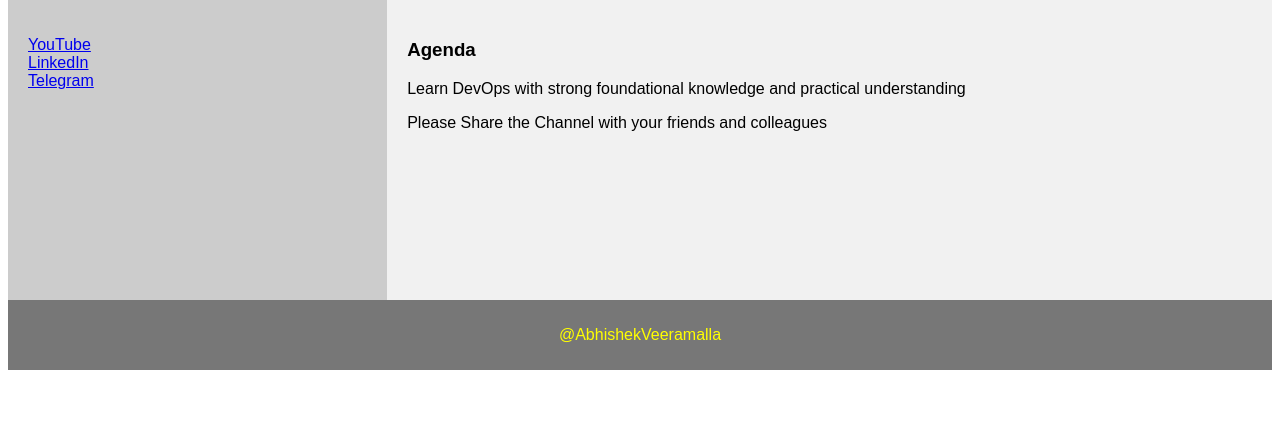
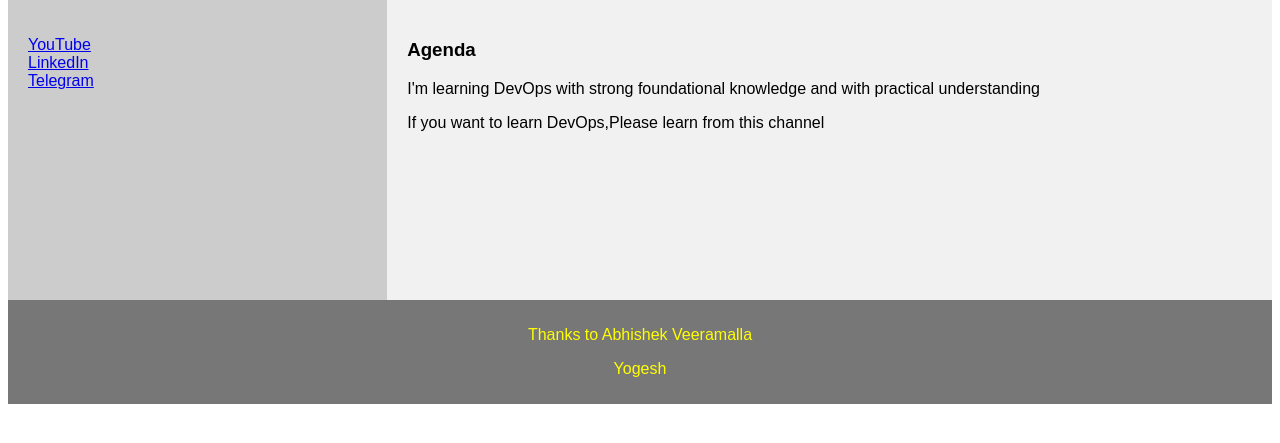
Before and after one commit to iam-yogeshreddy/Docker, a Django app: page /demo/ in a window 1280 px wide. Shown: the part 216-659 px from the top of the page. Run offline with Django 4.2, Linux system fonts and the light colour scheme.

Commit message:
Update demo_site.html

```diff
--- a/Docker-Zero-to-Hero-main/examples/python-web-app/devops/demo/templates/demo_site.html
+++ b/Docker-Zero-to-Hero-main/examples/python-web-app/devops/demo/templates/demo_site.html
@@ -87,13 +87,14 @@ footer {
 
   <article>
     <h1>Agenda</h1>
-    <p>Learn DevOps with strong foundational knowledge and practical understanding</p>
-    <p>Please Share the Channel with your friends and colleagues</p>
+    <p> I'm learning DevOps with strong foundational knowledge and with practical understanding</p>
+    <p>If you want to learn DevOps,Please learn from this channel </p>
   </article>
 </section>
 
 <footer>
-  <p>@AbhishekVeeramalla</p>
+  <p> Thanks to Abhishek Veeramalla</p>
+  <p> Yogesh</p>
 </footer>
 
 </body>
```
